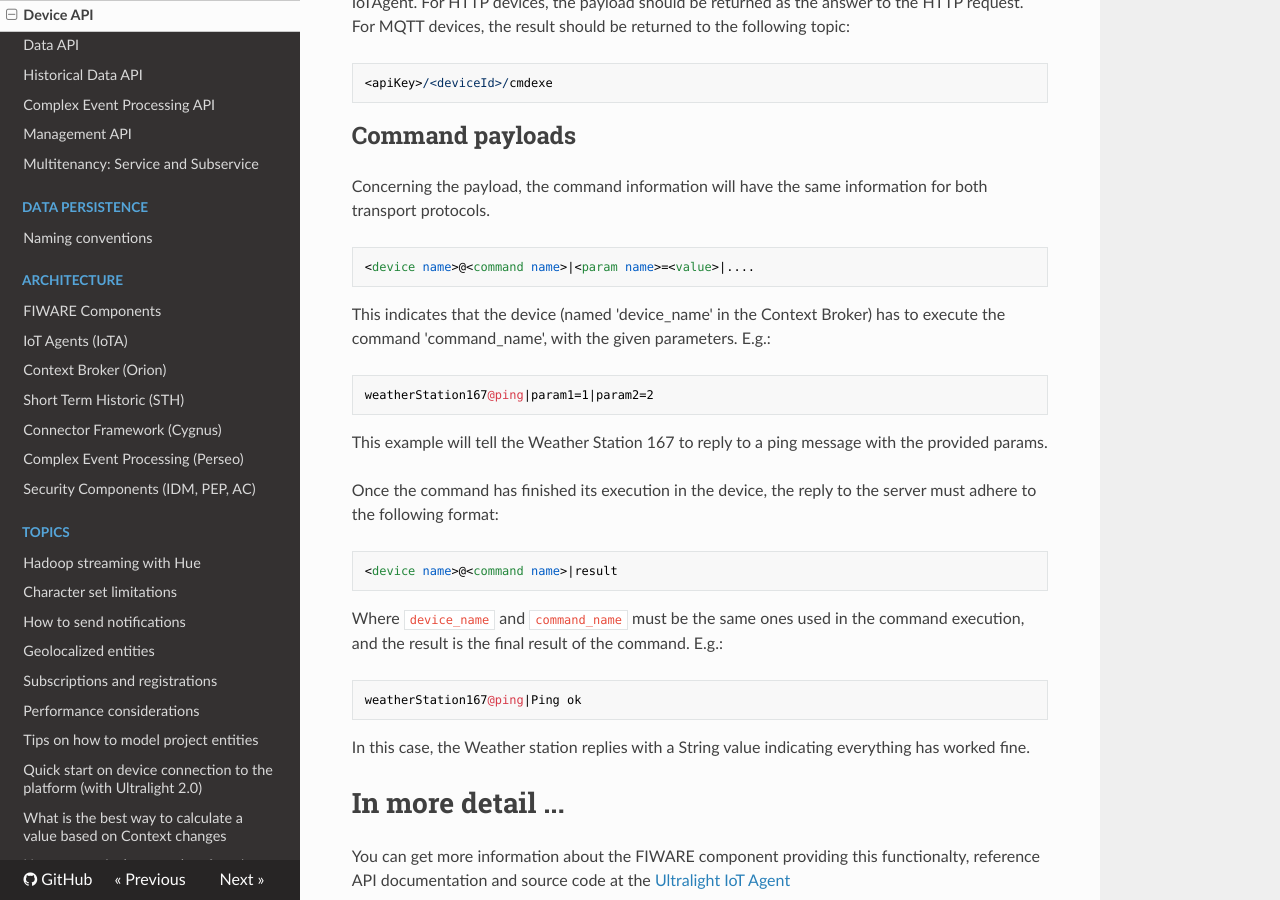
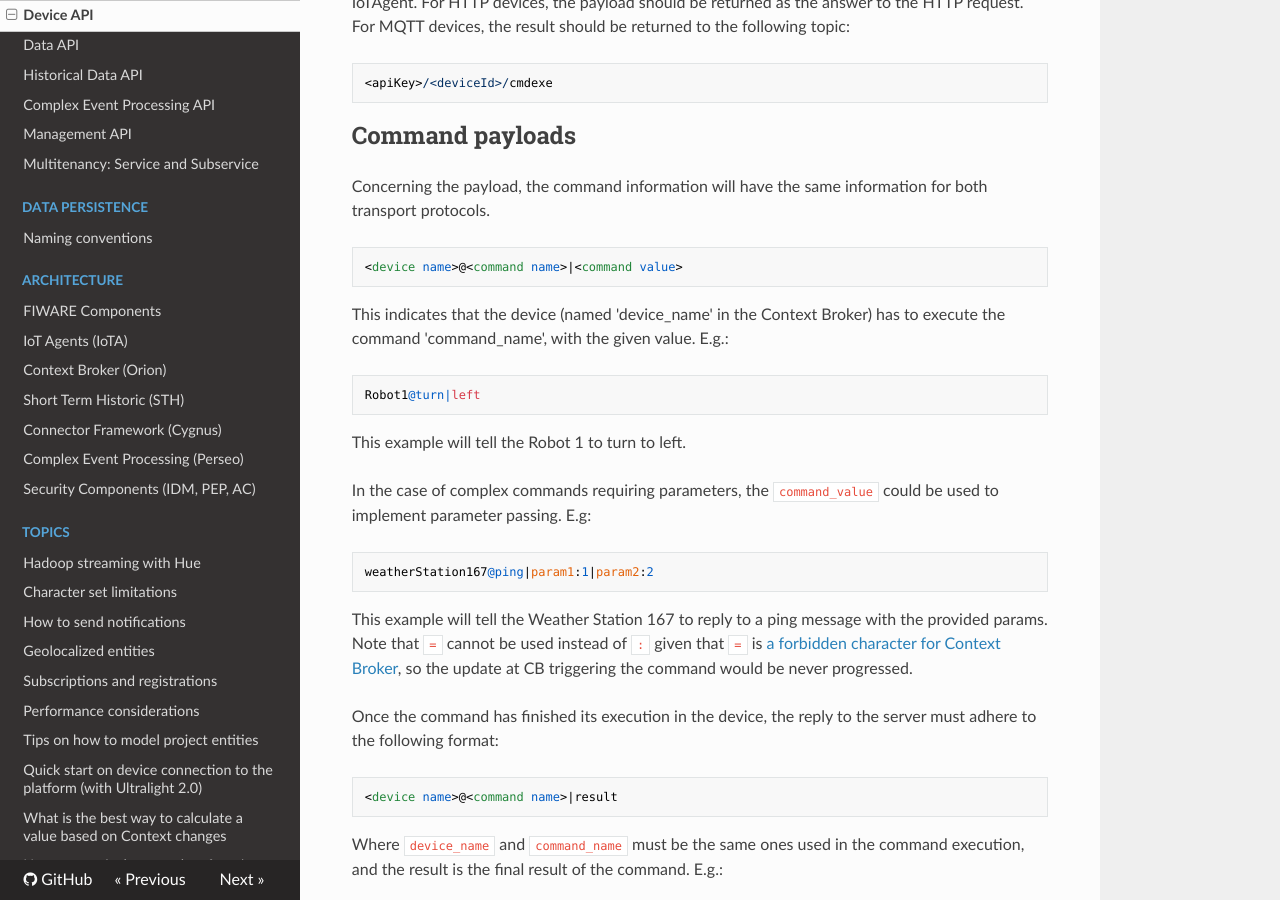
Before and after one commit to telefonicaid/thinking-cities, an MkDocs documentation site: the page built from docs/device_api.md, in a window 1280 px wide and 900 px high, scrolled down 7761 px. Built offline with MkDocs 1.6.1, drawn with Linux system fonts in a browser that asks for light colours; nearby versions of some CDN libraries; old or Windows-style settings are respelled for this version of MkDocs.

Commit message:
FIX UL command syntax examples

````diff
--- a/docs/device_api.md
+++ b/docs/device_api.md
@@ -359,16 +359,23 @@
 ```
 
 ## Command payloads
+
 Concerning the payload, the command information will have the same information for both transport protocols.
 ```
-<device name>@<command name>|<param name>=<value>|....
+<device name>@<command name>|<command value>
 ```
-This indicates that the device (named 'device_name' in the Context Broker) has to execute the command 'command_name',
-with the given parameters. E.g.:
+This indicates that the device (named 'device_name' in the Context Broker) has to execute the command 'command_name', with
+the given value. E.g.:
 ```
-weatherStation167@ping|param1=1|param2=2
+Robot1@turn|left
 ```
-This example will tell the Weather Station 167 to reply to a ping message with the provided params.
+This example will tell the Robot 1 to turn to left.
+
+In the case of complex commands requiring parameters, the `command_value` could be used to implement parameter passing. E.g:
+```
+weatherStation167@ping|param1:1|param2:2
+```
+This example will tell the Weather Station 167 to reply to a ping message with the provided params. Note that `=` cannot be used instead of `:` given that `=` is [a forbidden character for Context Broker](https://fiware-orion.readthedocs.io/en/master/user/forbidden_characters/index.html), so the update at CB triggering the command would be never progressed.
 
 Once the command has finished its execution in the device, the reply to the server must adhere to the following format:
 ```
@@ -381,7 +388,6 @@
 ```
 In this case, the Weather station replies with a String value indicating everything has worked fine.
 
-
 # In more detail ...
 
 You can get more information about the FIWARE component providing this functionalty, reference API documentation and
````
